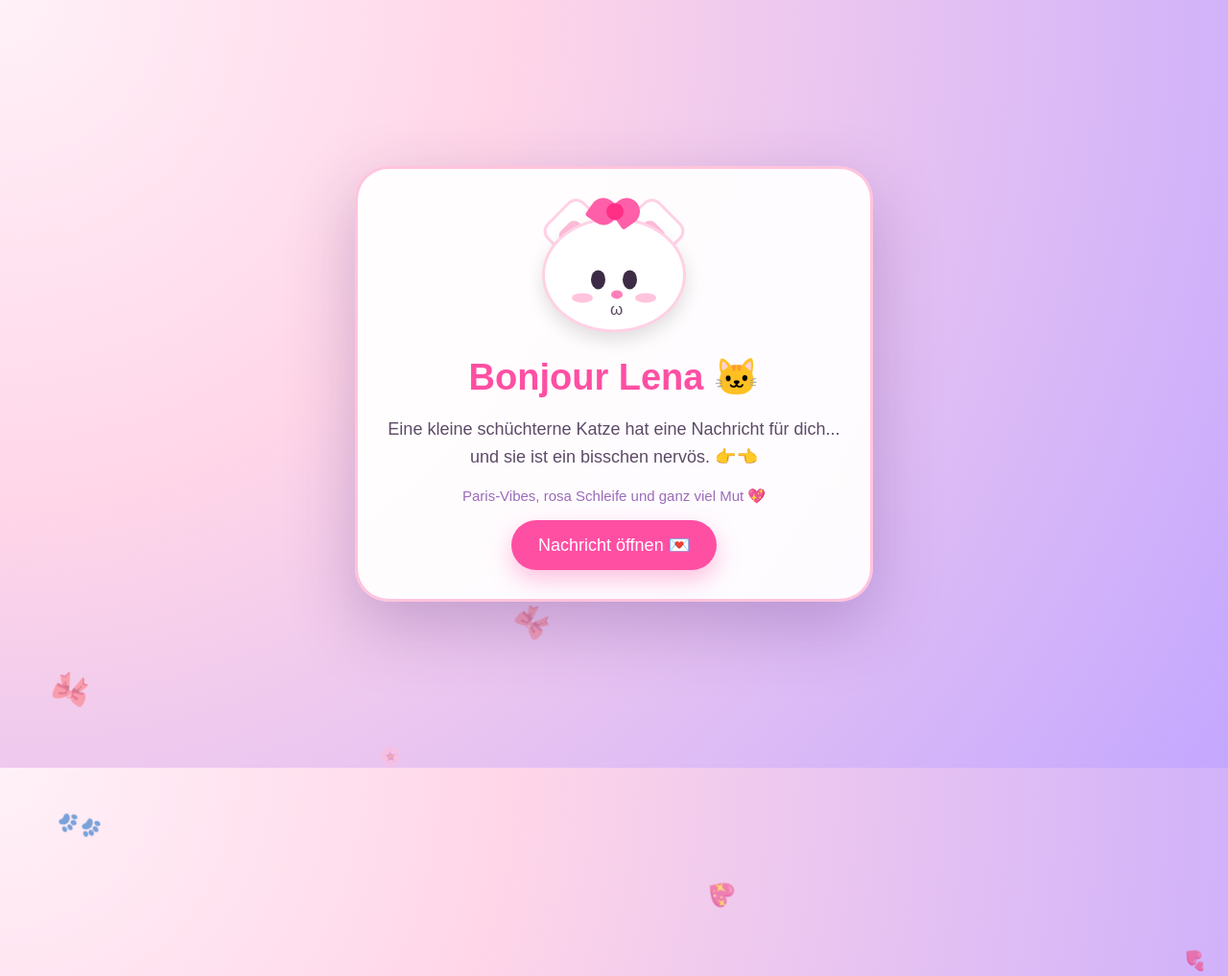
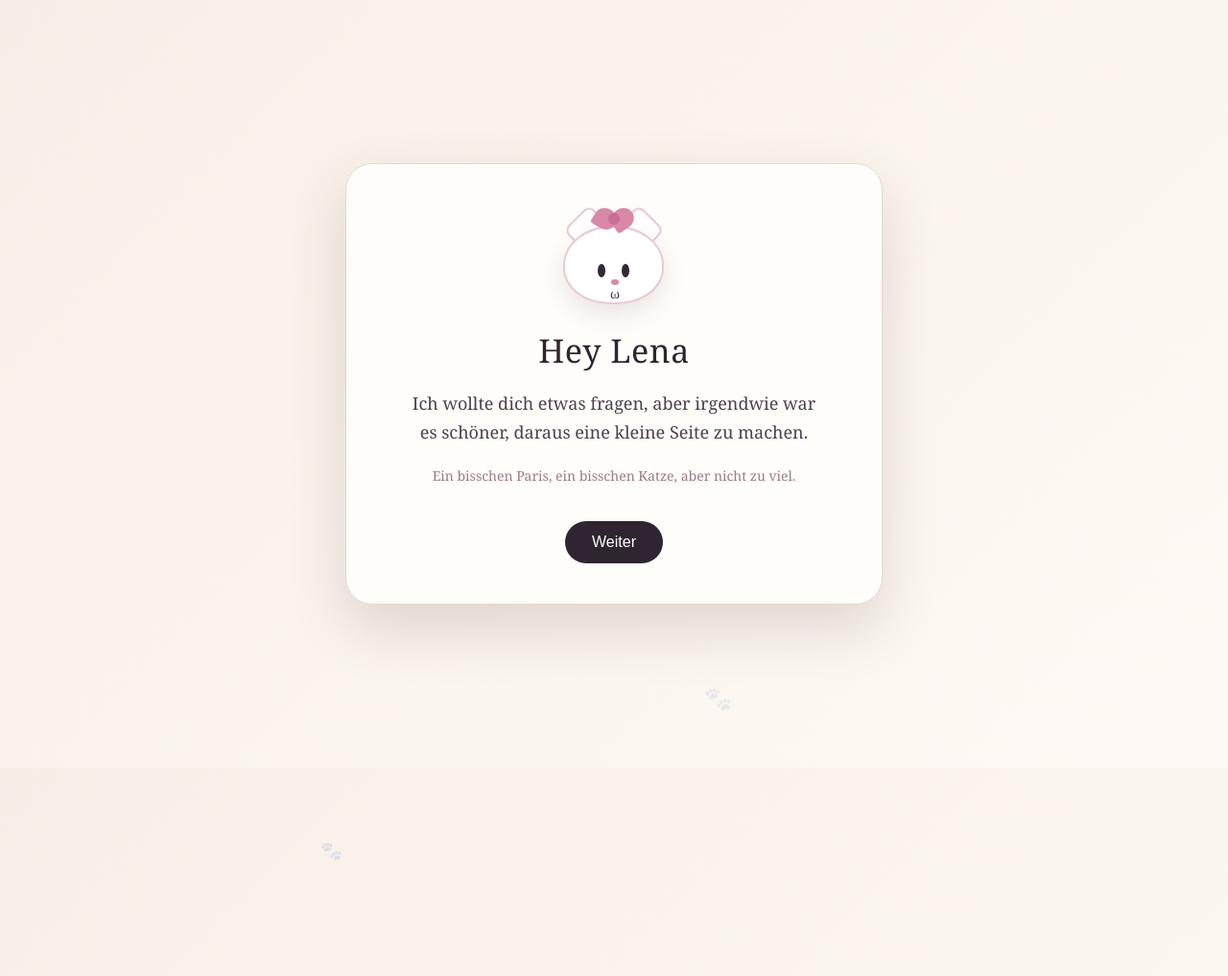
Before and after one commit to DenoMenoxD/fuer-lena, a plain HTML site: page index.html in a window 1280 px wide. Shown: the top 1017 px of the page at 96% size. Drawn offline with Linux system fonts and the light colour scheme.

Commit message:
Update index.html

```diff
--- a/index.html
+++ b/index.html
@@ -3,7 +3,7 @@
 <head>
 <meta charset="UTF-8">
 <meta name="viewport" content="width=device-width, initial-scale=1.0">
-<title>Für Lena 🐱💖</title>
+<title>Für Lena</title>
 
 <style>
 *{box-sizing:border-box}
@@ -11,172 +11,151 @@
 body{
     margin:0;
     min-height:100vh;
-    font-family:Arial, sans-serif;
-    background:
-        radial-gradient(circle at top left,#fff1f8,#ffd6e8 35%,#c4a7ff 100%);
+    font-family: Georgia, "Times New Roman", serif;
+    background:linear-gradient(135deg,#f7efe7,#fffaf5);
     display:flex;
     justify-content:center;
     align-items:center;
     overflow:hidden;
-    color:#4b2c5e;
+    color:#2f2530;
 }
 
 .card{
     width:92%;
-    max-width:540px;
-    background:rgba(255,255,255,0.94);
-    border-radius:35px;
-    padding:30px;
+    max-width:560px;
+    background:#fffdf9;
+    border:1px solid #ead7c8;
+    border-radius:28px;
+    padding:42px 34px;
     text-align:center;
-    box-shadow:0 25px 70px rgba(80,40,120,0.28);
+    box-shadow:0 25px 60px rgba(70,45,35,0.16);
     position:relative;
     z-index:2;
-    border:3px solid rgba(255,182,213,0.8);
-}
-
-h1{
-    color:#ff4fa3;
-    font-size:38px;
-    margin:8px 0 12px;
-}
-
-p{
-    font-size:18px;
-    line-height:1.6;
-    color:#5c4a66;
 }
 
 .cat{
-    width:190px;
-    height:150px;
-    margin:0 auto 15px;
+    width:120px;
+    height:105px;
+    margin:0 auto 24px;
     position:relative;
-    animation:shyBounce 2.2s infinite ease-in-out;
-}
-
-@keyframes shyBounce{
-    0%,100%{transform:translateY(0)}
-    50%{transform:translateY(-8px)}
 }
 
 .face{
-    width:150px;
-    height:120px;
+    width:105px;
+    height:82px;
     background:#fff;
-    border-radius:50%;
+    border:2px solid #e8c9d8;
+    border-radius:52% 52% 48% 48%;
     position:absolute;
-    left:20px;
-    top:25px;
-    box-shadow:0 8px 18px rgba(0,0,0,0.12);
-    border:3px solid #ffd1e5;
+    left:7px;
+    top:22px;
+    box-shadow:0 10px 25px rgba(80,50,60,.12);
 }
 
 .ear{
-    width:55px;
-    height:55px;
+    width:38px;
+    height:38px;
     background:#fff;
+    border:2px solid #e8c9d8;
     position:absolute;
-    top:12px;
-    border-radius:12px;
+    top:8px;
     transform:rotate(45deg);
-    border:3px solid #ffd1e5;
-}
-
-.ear.left{left:28px}
-.ear.right{right:28px}
-
-.inner-ear{
-    width:27px;
-    height:27px;
-    background:#ffbdd9;
-    position:absolute;
-    top:16px;
-    left:13px;
     border-radius:8px;
 }
 
+.ear.left{left:15px}
+.ear.right{right:15px}
+
 .eye{
-    width:15px;
-    height:20px;
-    background:#3d2b45;
+    width:8px;
+    height:14px;
+    background:#332638;
     border-radius:50%;
     position:absolute;
-    top:52px;
+    top:38px;
 }
 
-.eye.left{left:48px}
-.eye.right{right:48px}
+.eye.left{left:34px}
+.eye.right{right:34px}
 
-.blush{
-    width:22px;
-    height:10px;
-    background:#ffb5d3;
+.nose{
+    width:8px;
+    height:6px;
+    background:#d987a7;
     border-radius:50%;
     position:absolute;
-    top:76px;
-    opacity:.8;
-}
-
-.blush.left{left:28px}
-.blush.right{right:28px}
-
-.nose{
-    width:12px;
-    height:9px;
-    background:#ff7eb8;
-    border-radius:50%;
-    position:absolute;
-    left:69px;
-    top:73px;
+    left:48px;
+    top:54px;
 }
 
 .mouth{
     position:absolute;
-    left:68px;
-    top:84px;
-    font-size:17px;
-    color:#5c4a66;
+    left:47px;
+    top:60px;
+    font-size:13px;
+    color:#3d303f;
 }
 
 .bow{
+    width:42px;
+    height:28px;
     position:absolute;
     top:0;
-    left:70px;
-    width:52px;
-    height:38px;
-    z-index:3;
+    left:39px;
+    z-index:4;
 }
 
 .bow:before,
 .bow:after{
     content:"";
+    width:24px;
+    height:22px;
+    background:#d988a8;
     position:absolute;
-    width:28px;
-    height:28px;
-    background:#ff5fa8;
-    border-radius:50% 50% 50% 10%;
-    top:5px;
+    border-radius:50% 50% 50% 12%;
+    top:4px;
 }
 
 .bow:before{
     left:0;
-    transform:rotate(35deg);
+    transform:rotate(32deg);
 }
 
 .bow:after{
     right:0;
-    transform:rotate(-35deg);
+    transform:rotate(-32deg);
 }
 
 .bow span{
+    width:12px;
+    height:12px;
+    background:#c96f95;
+    border-radius:50%;
     position:absolute;
-    width:18px;
-    height:18px;
-    background:#ff2f86;
-    border-radius:50%;
-    left:17px;
-    top:10px;
-    z-index:4;
+    left:15px;
+    top:9px;
+    z-index:5;
+}
+
+h1{
+    font-size:34px;
+    margin:0 0 18px;
+    font-weight:normal;
+    letter-spacing:.5px;
+}
+
+p{
+    font-size:18px;
+    line-height:1.65;
+    margin:0 auto 18px;
+    max-width:440px;
+    color:#4d414f;
+}
+
+.small{
+    font-size:14px;
+    color:#9b7c87;
+    margin-top:8px;
 }
 
 .screen{
@@ -187,80 +166,69 @@ p{
     display:block;
 }
 
-.btn{
+button{
+    margin-top:18px;
     border:none;
-    padding:15px 28px;
-    border-radius:30px;
-    font-size:18px;
+    border-radius:999px;
+    padding:13px 28px;
+    font-size:16px;
     cursor:pointer;
-    transition:0.25s;
-    margin-top:16px;
+    transition:.25s ease;
+    font-family:Arial, sans-serif;
 }
 
 .primary{
-    background:#ff4fa3;
+    background:#2f2530;
     color:white;
-    box-shadow:0 10px 25px rgba(255,79,163,0.35);
 }
 
 .primary:hover{
-    transform:scale(1.07);
+    transform:translateY(-2px);
+    box-shadow:0 12px 24px rgba(47,37,48,.18);
 }
 
-.question{
-    margin-top:15px;
-    font-size:25px;
-    font-weight:bold;
-    color:#7c3aed;
+.secondary{
+    background:#f8edf1;
+    color:#8b4f66;
+    border:1px solid #e8c9d8;
 }
 
 .buttons{
-    margin-top:28px;
-    height:95px;
-    position:relative;
-}
-
-#yes{
-    background:#ff4fa3;
-    color:white;
-    box-shadow:0 8px 22px rgba(255,79,163,0.4);
-}
-
-#no{
-    background:white;
-    color:#ff4fa3;
-    border:2px solid #ff4fa3;
-    position:absolute;
-    left:56%;
-    top:0;
+    display:flex;
+    justify-content:center;
+    gap:14px;
+    flex-wrap:wrap;
+    margin-top:18px;
 }
 
 .result{
     display:none;
-    margin-top:25px;
-    padding:20px;
-    border-radius:25px;
-    background:#ffe4f2;
-    color:#ff2f86;
-    font-size:22px;
-    font-weight:bold;
+    margin-top:26px;
+    padding:18px;
+    border-radius:18px;
+    background:#f8edf1;
+    border:1px solid #e8c9d8;
+    color:#5f3e4b;
+    font-size:18px;
 }
 
-.float{
+.paw{
     position:absolute;
-    animation:floatUp 6s linear forwards;
-    z-index:1;
+    font-size:18px;
+    color:#d988a8;
+    opacity:.22;
+    animation:float 7s linear forwards;
 }
 
-@keyframes floatUp{
-    from{transform:translateY(110vh) rotate(0deg);opacity:1}
-    to{transform:translateY(-130px) rotate(360deg);opacity:0}
+@keyframes float{
+    from{transform:translateY(105vh);opacity:.22}
+    to{transform:translateY(-80px);opacity:0}
 }
 
-.paris{
-    font-size:15px;
-    color:#9b6bb8;
-    margin-top:8px;
+@media(max-width:600px){
+    .card{padding:34px 24px}
+    h1{font-size:30px}
+    p{font-size:17px}
 }
 </style>
 </head>
@@ -271,110 +239,75 @@ p{
 
     <div class="screen active" id="intro">
         <div class="cat">
-            <div class="ear left"><div class="inner-ear"></div></div>
-            <div class="ear right"><div class="inner-ear"></div></div>
+            <div class="ear left"></div>
+            <div class="ear right"></div>
             <div class="bow"><span></span></div>
             <div class="face">
                 <div class="eye left"></div>
                 <div class="eye right"></div>
-                <div class="blush left"></div>
-                <div class="blush right"></div>
                 <div class="nose"></div>
                 <div class="mouth">ω</div>
             </div>
         </div>
 
-        <h1>Bonjour Lena 🐱</h1>
+        <h1>Hey Lena</h1>
 
         <p>
-            Eine kleine schüchterne Katze hat eine Nachricht für dich...
-            und sie ist ein bisschen nervös. 👉👈
+            Ich wollte dich etwas fragen, aber irgendwie war es schöner,
+            daraus eine kleine Seite zu machen.
         </p>
 
-        <div class="paris">Paris-Vibes, rosa Schleife und ganz viel Mut 💖</div>
+        <p class="small">Ein bisschen Paris, ein bisschen Katze, aber nicht zu viel.</p>
 
-        <button class="btn primary" onclick="showQuestion()">Nachricht öffnen 💌</button>
+        <button class="primary" onclick="showQuestion()">Weiter</button>
     </div>
 
     <div class="screen" id="questionScreen">
-        <h1>Hey Lena 🌸</h1>
+        <h1>Also...</h1>
 
         <p>
-            Ich wollte dich eigentlich nur auf eine süße Art fragen...
+            Hättest du Lust, am Dienstag mit mir Sushi essen zu gehen?
         </p>
 
-        <div class="question">
-            Willst du am Dienstag mit mir Sushi essen gehen? 🍣✨
+        <div class="buttons">
+            <button class="primary" onclick="sayYes()">Ja, gerne</button>
+            <button class="secondary" onclick="maybe()">Vielleicht später</button>
         </div>
 
-        <div class="buttons">
-            <button class="btn" id="yes" onclick="sayYes()">Ja 💕</button>
-            <button class="btn" id="no" onmouseover="moveNo()" onclick="moveNo()">Nein 🙈</button>
-        </div>
-
-        <div class="result" id="result">
-            Jaaaa! 😍 Dann ist Dienstag offiziell Sushi-Date-Tag 🍣💖
-        </div>
+        <div class="result" id="result"></div>
     </div>
 
 </div>
 
 <script>
-const noBtn = document.getElementById("no");
-let noCount = 0;
-
 function showQuestion(){
     document.getElementById("intro").classList.remove("active");
     document.getElementById("questionScreen").classList.add("active");
 }
 
 function sayYes(){
-    document.getElementById("result").style.display = "block";
-    document.querySelector(".question").innerHTML = "Beste Entscheidung des Tages 😌🍣";
-    noBtn.style.display = "none";
-
-    for(let i=0;i<35;i++){
-        setTimeout(createFloat, i * 40);
-    }
+    const result = document.getElementById("result");
+    result.style.display = "block";
+    result.innerHTML = "Das freut mich sehr. Dann freue ich mich auf Dienstag.";
 }
 
-function moveNo(){
-    noCount++;
-
-    const texts = [
-        "Nein 🙈",
-        "Sicher? 🥺",
-        "Wirklich? 😭",
-        "Sushi wird traurig 🍣💔",
-        "Ich lauf weg 😌"
-    ];
-
-    noBtn.innerText = texts[Math.min(noCount, texts.length-1)];
-
-    const x = Math.random() * 260 - 130;
-    const y = Math.random() * 80 + 5;
-
-    noBtn.style.left = "50%";
-    noBtn.style.top = y + "px";
-    noBtn.style.transform = `translate(${x}px, ${y}px)`;
-
-    if(noCount > 6){
-        noBtn.style.opacity = "0.35";
-    }
+function maybe(){
+    const result = document.getElementById("result");
+    result.style.display = "block";
+    result.innerHTML = "Okay, fair. Aber ich musste es wenigstens versuchen.";
 }
 
-function createFloat(){
-    const item = document.createElement("div");
-    item.className = "float";
-    item.innerHTML = ["💖","💕","🌸","✨","🐾","🍣","🎀"][Math.floor(Math.random()*7)];
-    item.style.left = Math.random()*100 + "vw";
-    item.style.fontSize = (Math.random()*24+18) + "px";
-    document.body.appendChild(item);
-
-    setTimeout(()=>item.remove(),6000);
+function createPaw(){
+    const paw = document.createElement("div");
+    paw.className = "paw";
+    paw.innerHTML = "🐾";
+    paw.style.left = Math.random()*100 + "vw";
+    paw.style.fontSize = (Math.random()*12+14) + "px";
+    document.body.appendChild(paw);
+    setTimeout(()=>paw.remove(),7000);
 }
 
-setInterval(createFloat,420);
+setInterval(createPaw,1200);
 </script>
 
 </body>
```
